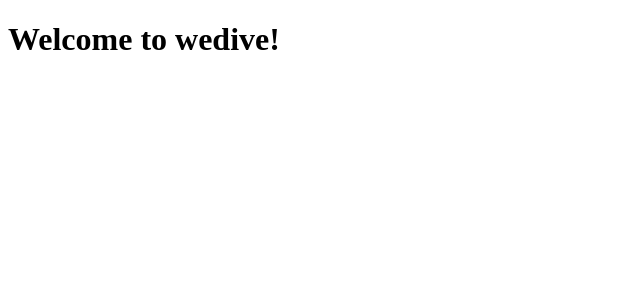
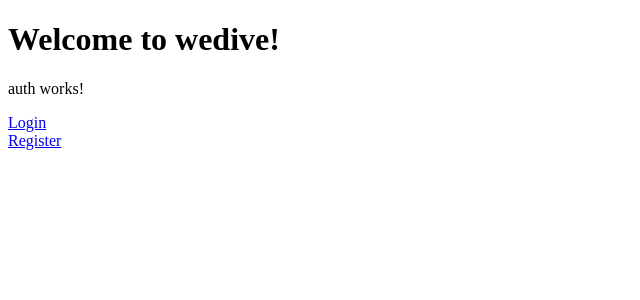
Before and after one commit to Daviduxx/Capstone-Project, an Angular app in the folder wedive_frontend/wedive_fe/: page /join in a window 1280 px wide. Before the commit this address led to /. Shown: the top 300 px of the page, without its empty margins (0-640 px from the left). Built offline with nearby package versions, Linux system fonts and the light colour scheme.

Commit message:
ng modules & child root

```diff
--- a/wedive_frontend/wedive_fe/src/app/app-routing.module.ts
+++ b/wedive_frontend/wedive_fe/src/app/app-routing.module.ts
@@ -3,6 +3,10 @@
 
 
 const routes: Routes = [
+  {
+    path: 'join',
+    loadChildren: () => import('./auth/auth.module').then(m => m.AuthModule)
+  }
 ];
 
 @NgModule({
--- a/wedive_frontend/wedive_fe/src/app/app.component.html
+++ b/wedive_frontend/wedive_fe/src/app/app.component.html
@@ -1,6 +1,5 @@
 <h1>Welcome to wedive!</h1>
 
-<!-- <a [routerLink]="['/login']">Login</a><br>
-<a [routerLink]="['/signup']">Register</a>
 
-<router-outlet></router-outlet> -->
+
+<router-outlet></router-outlet>
--- a/wedive_frontend/wedive_fe/src/app/auth/auth-routing.module.ts
+++ b/wedive_frontend/wedive_fe/src/app/auth/auth-routing.module.ts
@@ -1,8 +1,15 @@
 import { NgModule } from '@angular/core';
 import { RouterModule, Routes } from '@angular/router';
 import { AuthComponent } from './auth.component';
+import { RegisterComponent } from './components/register/register.component';
+import { LoginComponent } from './components/login/login.component';
 
-const routes: Routes = [{ path: '', component: AuthComponent }];
+const routes: Routes = [
+  { path: '', component: AuthComponent },
+  { path: 'signup', component: RegisterComponent},
+  { path: 'login', component: LoginComponent}
+
+];
 
 @NgModule({
   imports: [RouterModule.forChild(routes)],
--- a/wedive_frontend/wedive_fe/src/app/auth/auth.component.html
+++ b/wedive_frontend/wedive_fe/src/app/auth/auth.component.html
@@ -1 +1,6 @@
 <p>auth works!</p>
+
+<a [routerLink]="['login']">Login</a><br>
+<a [routerLink]="['signup']">Register</a>
+
+<router-outlet></router-outlet>
```
